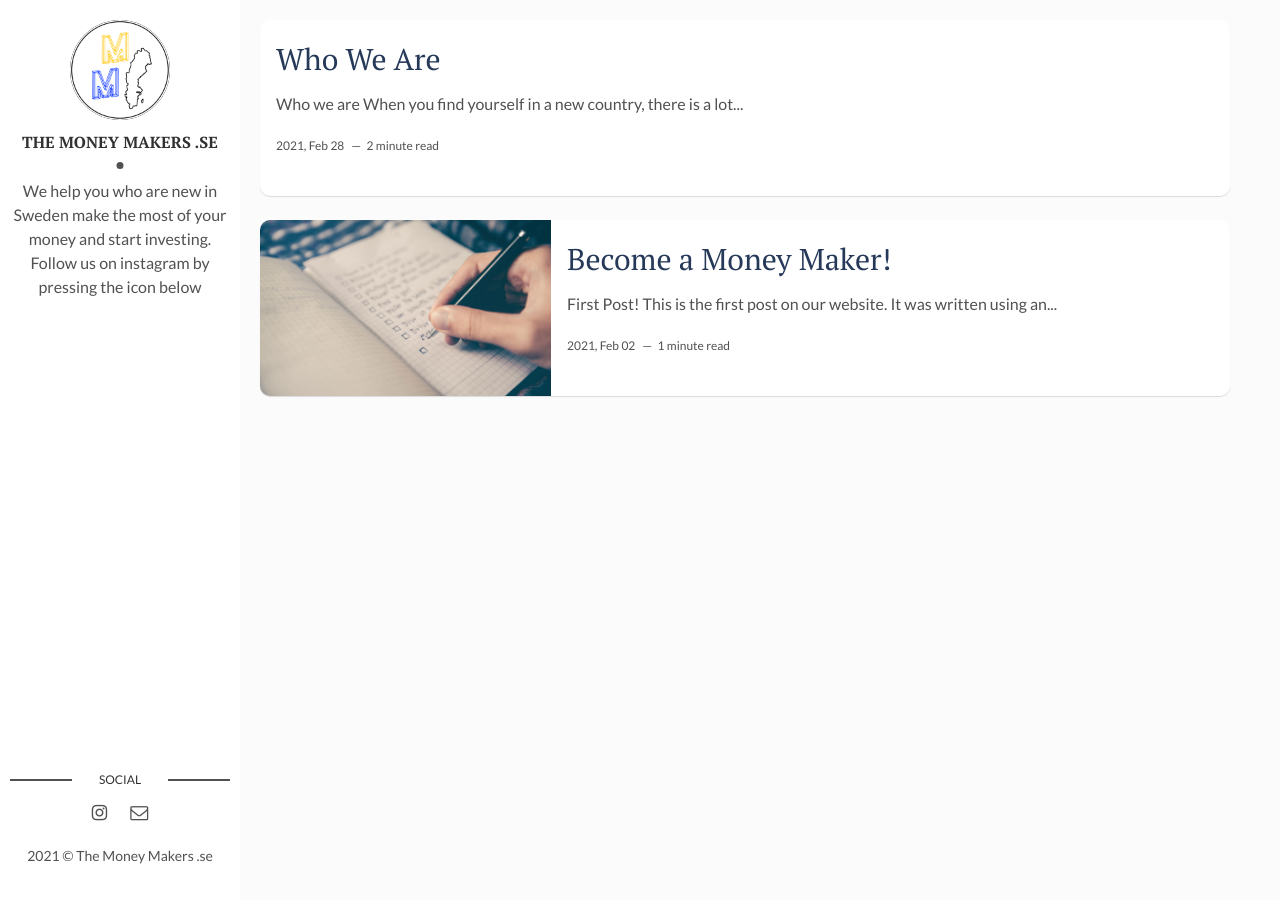
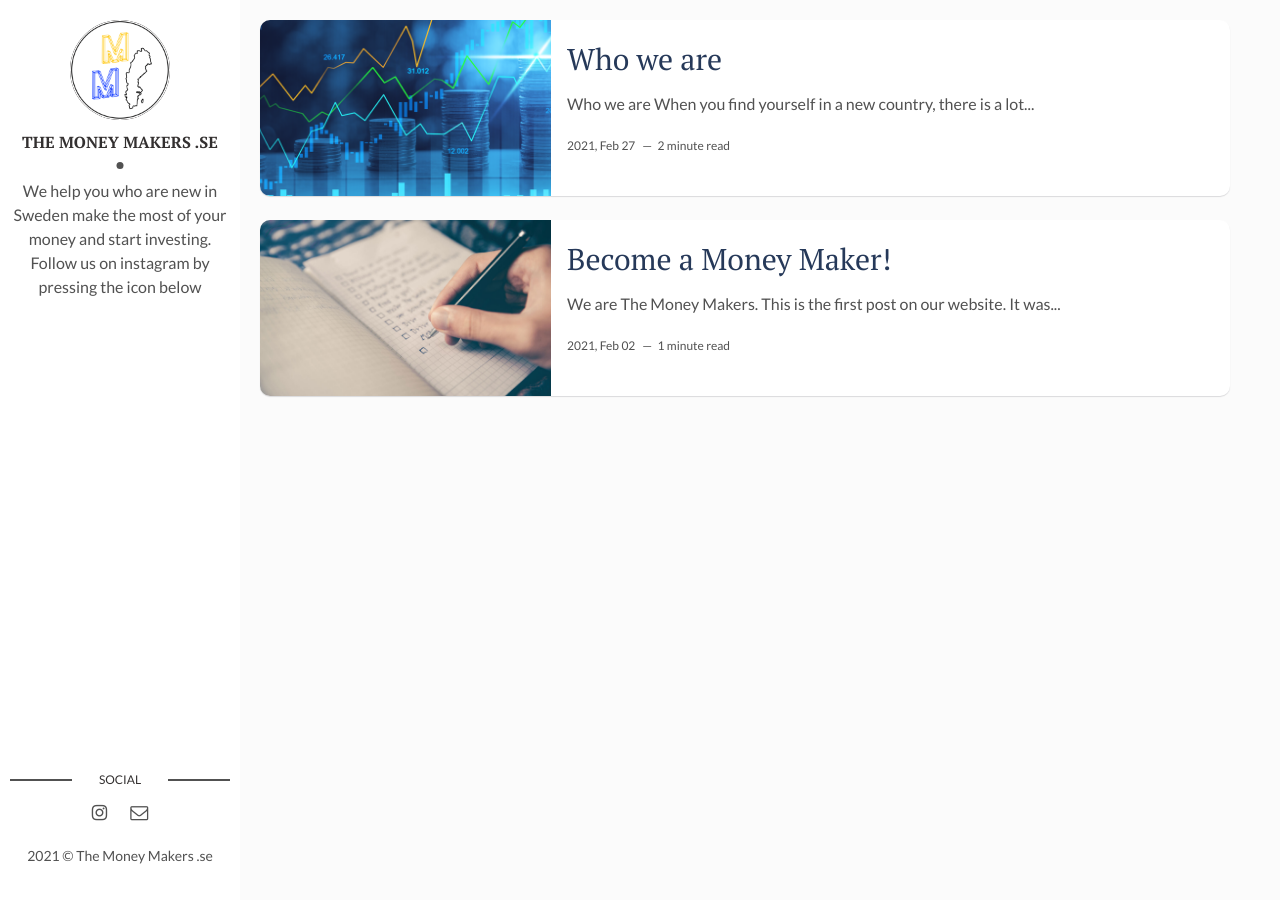
Before and after one commit to moneymakersnordic/moneymakersnordic.github.io, a Jekyll site: the page built from index.html, in a window 1280 px wide. Built offline with Jekyll 4.4.1, drawn with Linux system fonts in a browser that asks for light colours; the list of posts is cut into pages by our own code.

Commit message:
fixed james' post configuration and moved the image into assets/img

```diff
--- a/_posts/2021-02-03-first-post.markdown
+++ b/_posts/2021-02-03-first-post.markdown
@@ -8,11 +8,10 @@ tags: null
 hidden: false
 published: true
 ---
-### First Post!
+
+We are The Money Makers.
 
 This is the first post on our website. It was written using an online tool called [prose.io](https://prose.io/#about) that makes it easy to make blog posts from plain markdown files.
-
-We are The Money Makers.
 
 ### Follow us!
 
```
Also changed, not shown: _posts/2021-02-28-Who-we-are.md (+9 -8 lines), assets/img/mm.png (renamed from _posts/mm.png).
